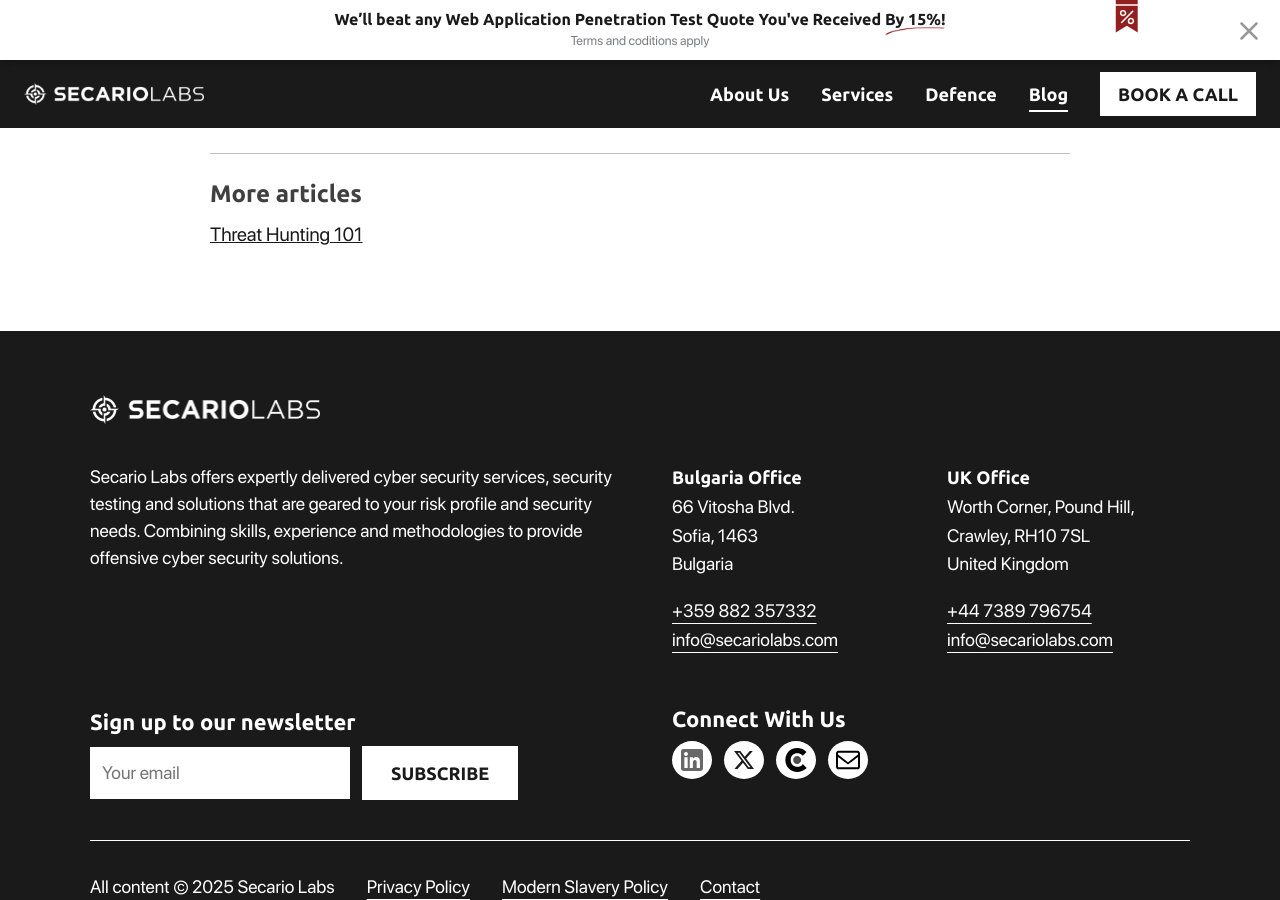
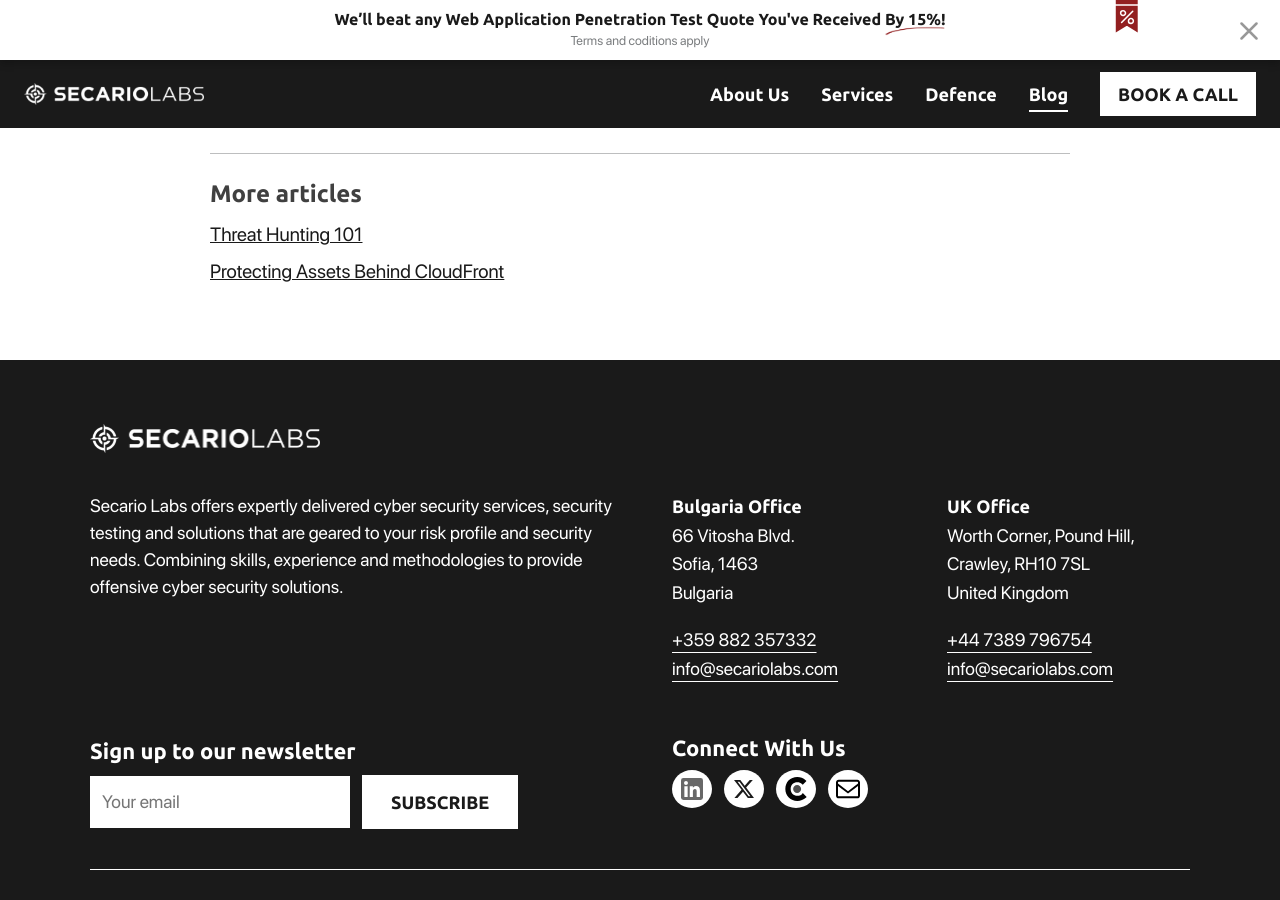
Before and after one commit to secariolabs/secariolabs.github.io, a Jekyll site: the page built from _posts/2025-01-05-navigating-the-maze-of-security-alerts.md, in a window 1280 px wide and 900 px high, scrolled down 8556 px. Built offline with Jekyll 4.4.1, drawn with Linux system fonts in a browser that asks for light colours; comment, search, counter and statistics services are not loaded.

Commit message:
Better posts nav

```diff
--- a/_includes/partials/related-posts.html
+++ b/_includes/partials/related-posts.html
@@ -36,7 +36,20 @@
                     {%- else -%}
                         {%- assign the_next_post = page.next -%}
                         {%- assign next_post = the_next_post.next -%}
-                        {%- assign next_post_found = true -%}
+                        {%- if next_post and next_post.id != related_post.id -%}
+                            {%- assign next_post_found = true -%}
+                        {%- else -%}
+                            {%- if page.previous and page.previous.id != related_post.id -%}
+                                {%- assign next_post = page.previous -%}
+                                {%- assign next_post_found = true -%}
+                            {%- else -%}
+                                {%- assign the_previous_post = page.previous -%}
+                                {%- assign next_post = the_previous_post.previous -%}
+                                {%- if next_post and next_post.id != related_post.i -%}
+                                    {%- assign next_post_found = true -%}
+                                {%- endif -%}
+                            {%- endif -%}
+                        {%- endif -%}
                     {%- endif -%}
                 {%- endif -%}
 
```
